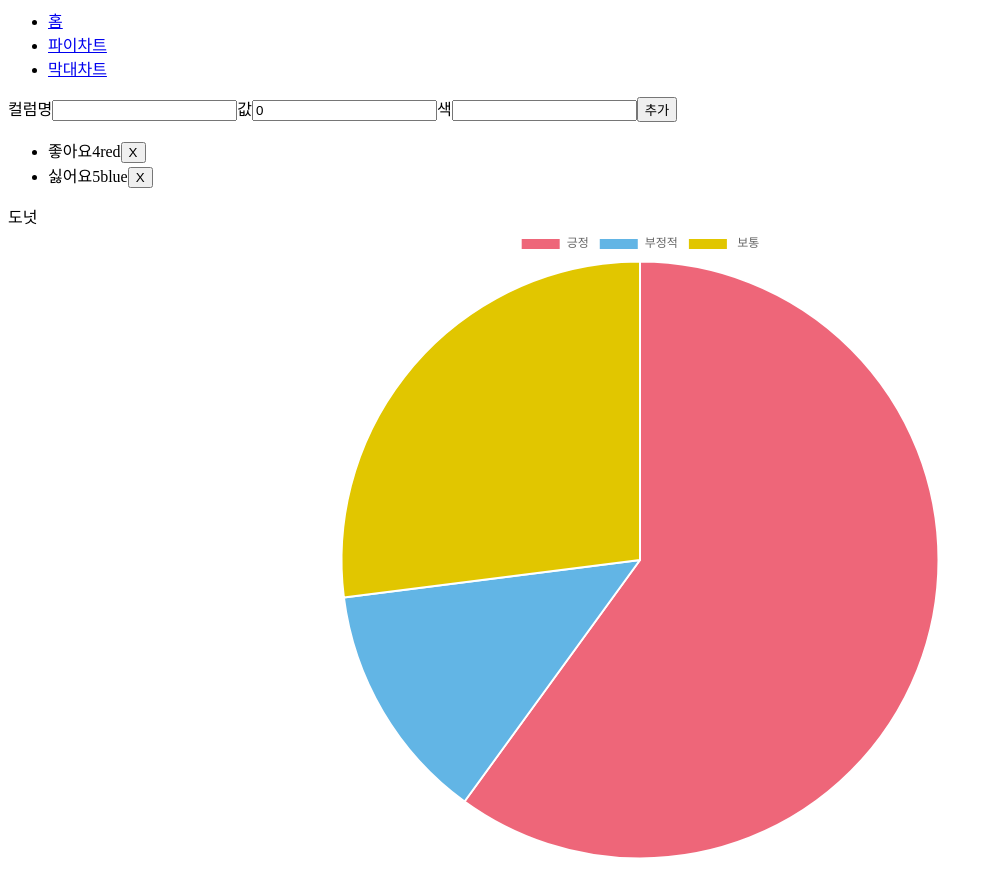
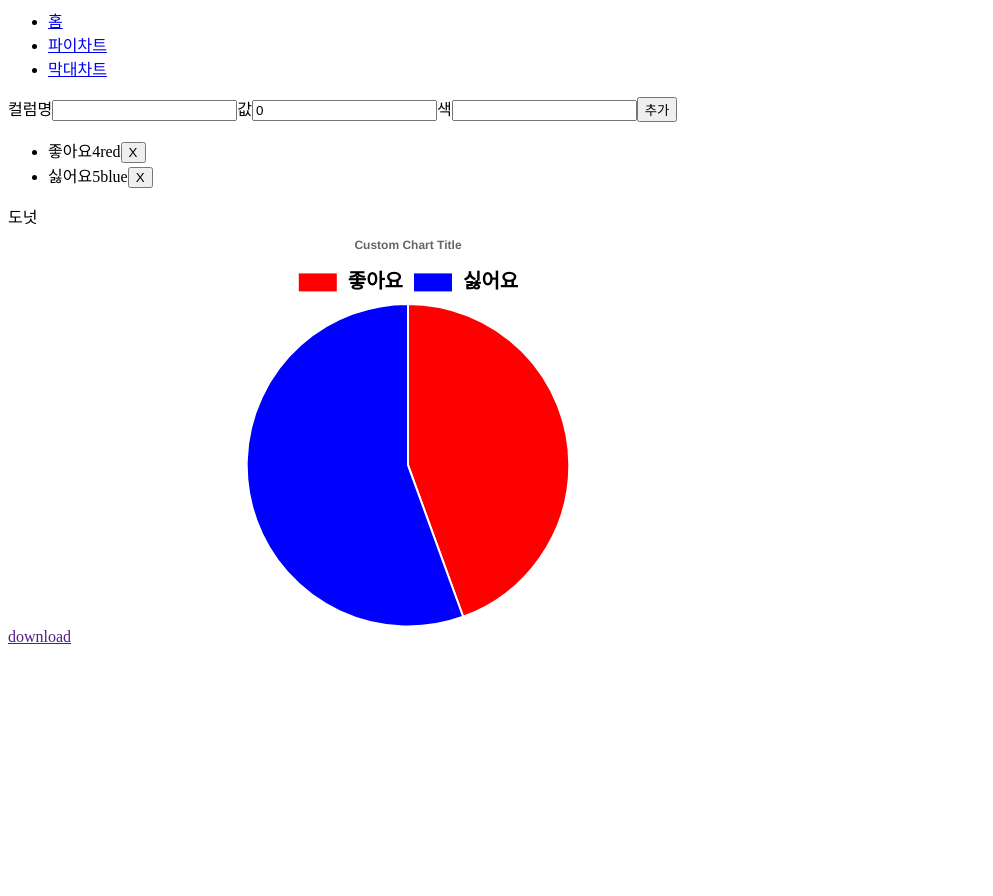
Before and after one commit to geonwoomun/ts-chart-project, a React app: page /pie in a window 1280 px wide. Shown: the top 896 px of the page, without its empty margins (0-993 px from the left). Before the commit the page ends 868 px from the top, so only its background shows below. Built offline with nearby package versions, Linux system fonts and the light colour scheme.

Commit message:
다운로드 완료.

```diff
--- a/src/components/ColumnForm.tsx
+++ b/src/components/ColumnForm.tsx
@@ -14,7 +14,7 @@ const ColumnForm = () => {
             type:"CREATE",
             payload:{
                 columnName,
-                value,
+                value: Number(value),
                 color
             }
         });
--- a/src/components/PieChart.tsx
+++ b/src/components/PieChart.tsx
@@ -1,34 +1,98 @@
 import * as React from 'react';
-import { useState } from 'react';
+import { useState, useEffect, useRef, useCallback } from 'react';
 import { Pie } from 'react-chartjs-2';
 import { useChartsState } from '../contexts/ChartContext';
 
-const expData = {
-    labels: ["긍정", "부정적", " 보통"],
+interface dataType {
+    labels: string[];
     datasets: [
         {
-            label : '첫번째 데이터셋',
-            data: [60,13,27],
-            borderWidth: 2,
-            hoverBorderWidth: 3,
-            backgroundColor: [
-                "rgba(238,102,121,1)",
-                "rgba(98,181,229,1)",
-                "rgba(225,198, 0, 1)"
-            ],
-            fill: true
+            label: string;
+            data: number[],
+            borderWidth: number,
+            hoverBorderWidth: number;
+            backgroundColor: string[],
+            fill: boolean
         }
     ]
-};
+}
+
 const PieChart = () => {
     const state = useChartsState();
-    const [data, setData] = useState('');
+    const ref = useRef<Pie | null>(null);
+    const [imageUrl, setImageUrl] = useState<string | undefined>('');
+
+    const [data, setData] = useState<dataType>({
+        labels: [],
+        datasets: [
+            {
+                label : '',
+                data: [],
+                borderWidth: 2,
+                hoverBorderWidth: 3,
+                backgroundColor: [
+
+                ],
+                fill: true
+            }
+        ]
+    });
+    useEffect(() => {
+        let labels: string[] = [];
+        let values: number[] = [];
+        let colors: string[] = [];
+        state.forEach(column => {
+            labels.push(column.columnName);
+            values.push(column.value);
+            colors.push(column.color);
+        })
+        // const labels = state.map(column => column.columnName);
+        // const values = state.map(column => column.value);
+        // const colors = state.map(column => column.color);
+        setData(prev => ({
+            labels,
+            datasets : [
+                {
+                    ...prev.datasets[0],
+                    data : values,
+                    backgroundColor : colors,
+                }
+            ]
+        }));
+        const imageUrl = ref.current?.chartInstance.toBase64Image();
+        setImageUrl(imageUrl);
+    }, [state]);
+
+    const dataUrl = useCallback(() => {
+        ref.current?.chartInstance.resize();
+        const imageUrl = ref.current?.chartInstance.toBase64Image();
+        setImageUrl(imageUrl);
+    }, []);
+
     return (
-        <div>
+        <div style={{width : '800px', height: '800px'}}>
             도넛
             <Pie
-                data={expData}
+                ref={ref}
+                width={100}
+                height={50}
+                data={data}
+                options={{
+                         maintainAspectRatio: true,
+                         title : {
+                            display: true,
+                            text: 'Custom Chart Title'
+                         },
+                         legend: {
+                             labels: {
+                                 fontColor: 'black',
+                                 fontSize : 20,
+                                 fontStyle : 'bold'
+                             }
+                         }
+                    } }
             />
+            <a href={imageUrl} download="myChart.png" onClick={dataUrl} >download</a>
         </div>
     );
 };
--- a/src/contexts/ChartContext.tsx
+++ b/src/contexts/ChartContext.tsx
@@ -25,7 +25,7 @@ const ChartsDispatchContext = createContext<ChartsDispatch | undefined>(undefine
 function chartsReducer(state: ChartsState, action: Action): ChartsState {
     switch (action.type) {
         case 'CREATE':
-            const nextID = Math.max(...state.map(todo => todo.id)) + 1;
+            const nextID = state.length !== 0 ? Math.max(...state.map(todo => todo.id)) + 1 : 1;
             const {columnName, value, color} = action.payload;
             return [
                 ...state,
```
